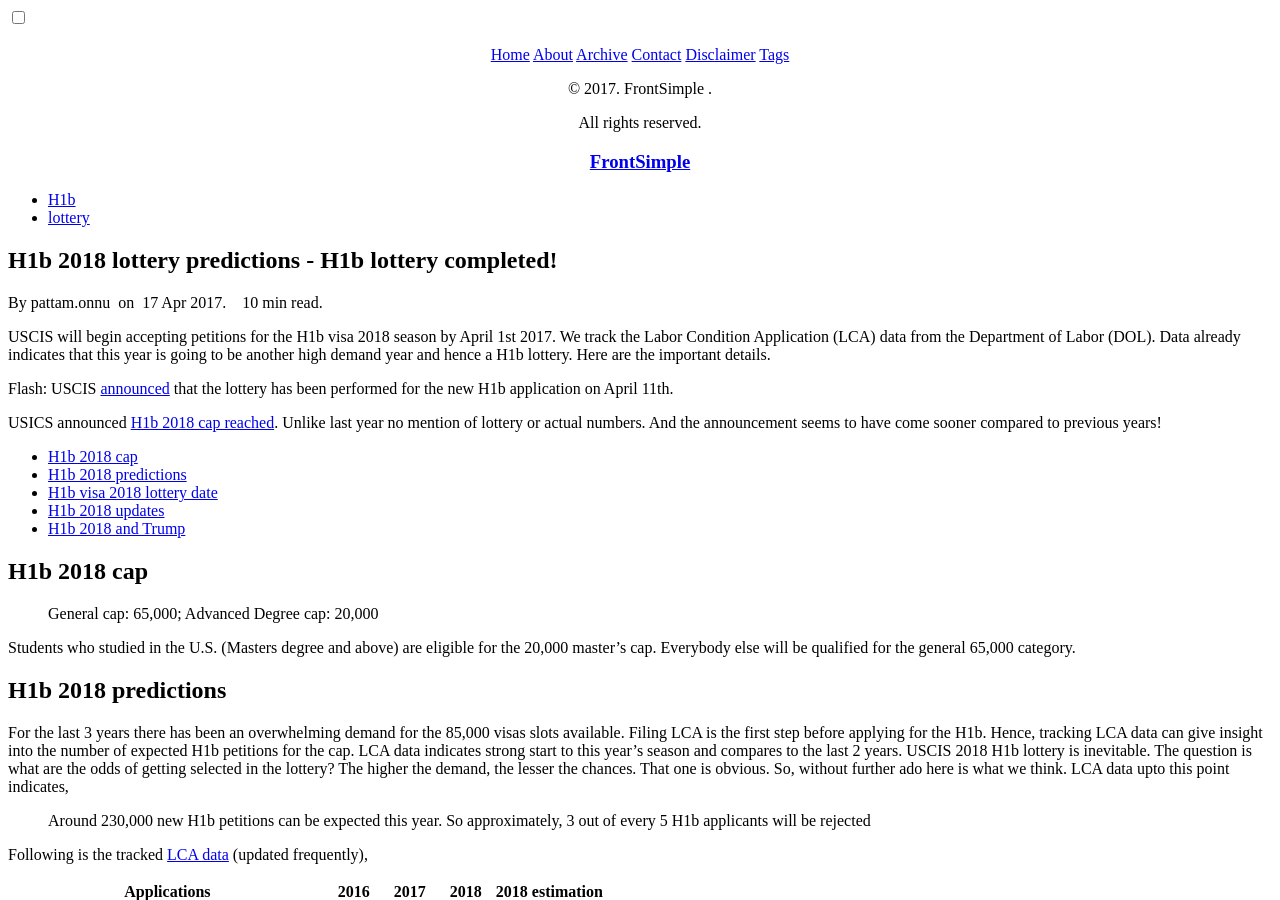
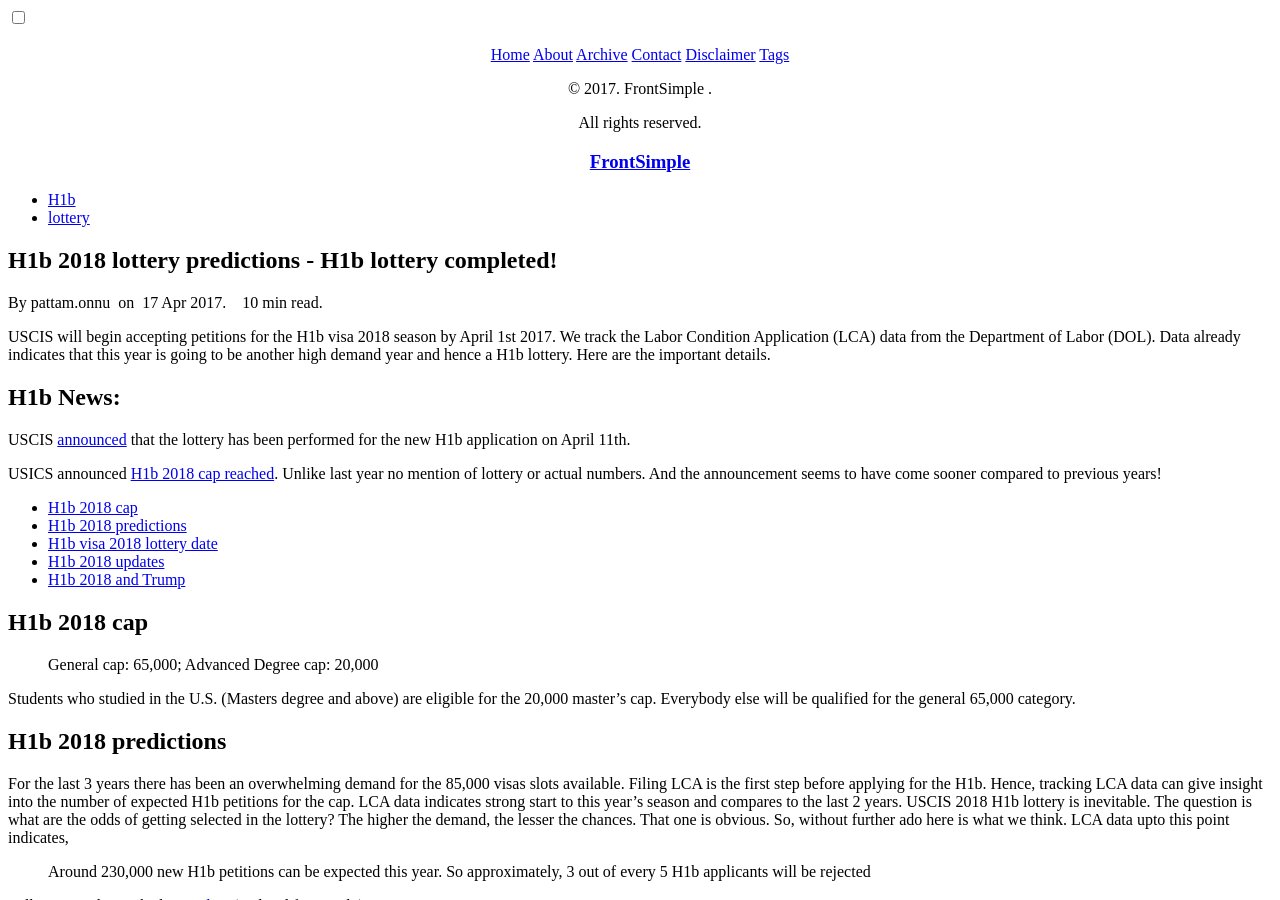
Before and after one commit to gitforwork2/gitforwork.github.io, a Jekyll site: the page built from _posts/2017-4-17-h1b-2018-lottery.md, in a window 1280 px wide and 900 px high. Built offline with Jekyll 4.4.1, drawn with Linux system fonts in a browser that asks for light colours; nearby versions of some CDN libraries; comment, search, counter and statistics services are not loaded.

Commit message:
Update 2017-4-17-h1b-2018-lottery.md

```diff
--- a/_posts/2017-4-17-h1b-2018-lottery.md
+++ b/_posts/2017-4-17-h1b-2018-lottery.md
@@ -8,9 +8,9 @@ description: H1b visa 2018 lottery. Predictions from Department of Labor (DOL) L
 ---
 USCIS will begin accepting petitions for the H1b visa 2018 season by April 1st 2017. We track the Labor Condition Application (LCA) data from the Department of Labor (DOL). Data already indicates that this year is going to be another high demand year and hence a H1b lottery. Here are the important details.
 
-Flash:
+## H1b News:
+
 USCIS [announced](https://www.uscis.gov/news/alerts/uscis-completes-h-1b-cap-random-selection-process-fy-2018) that the lottery has been performed for the new H1b application on April 11th.
-
 
 USICS announced [H1b 2018 cap reached](https://www.uscis.gov/news/news-releases/uscis-reaches-fy-2018-h-1b-cap).
 Unlike last year no mention of lottery or actual numbers. And the announcement seems to have come sooner compared to previous years!
```
